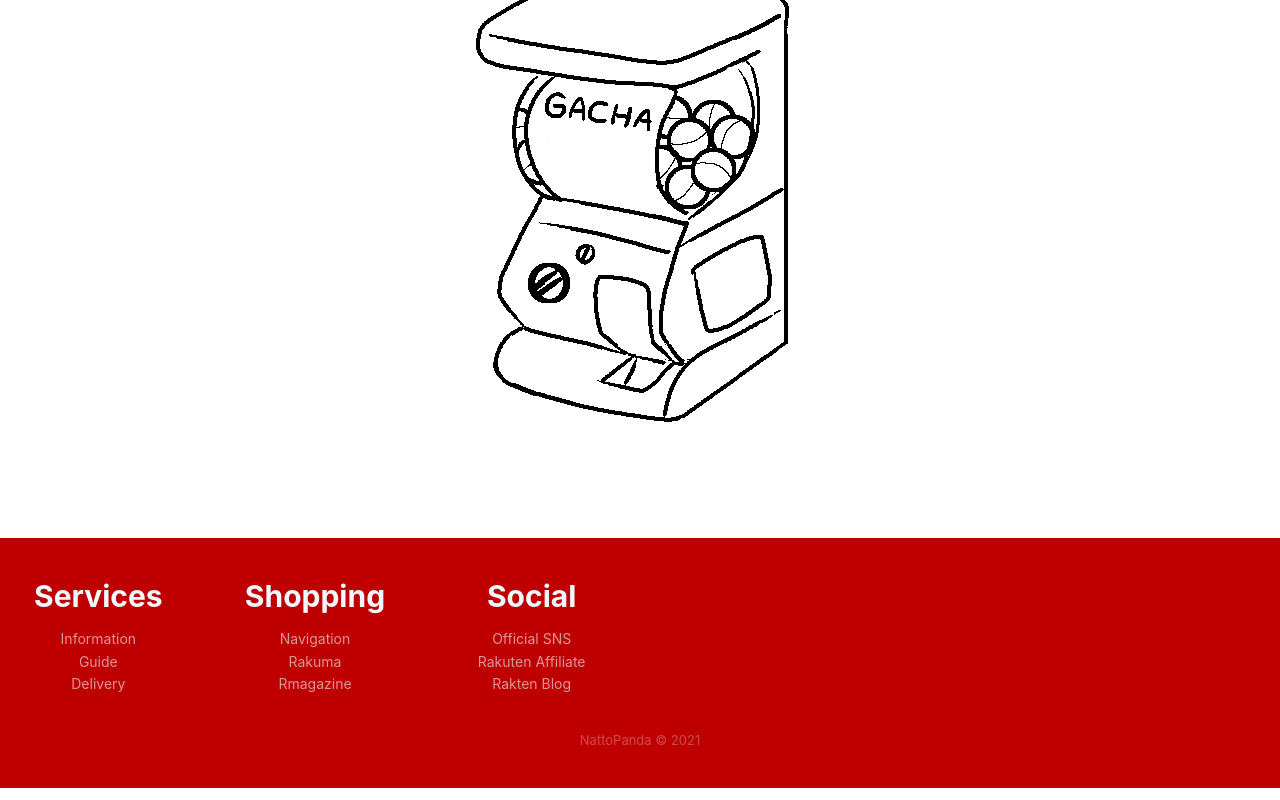
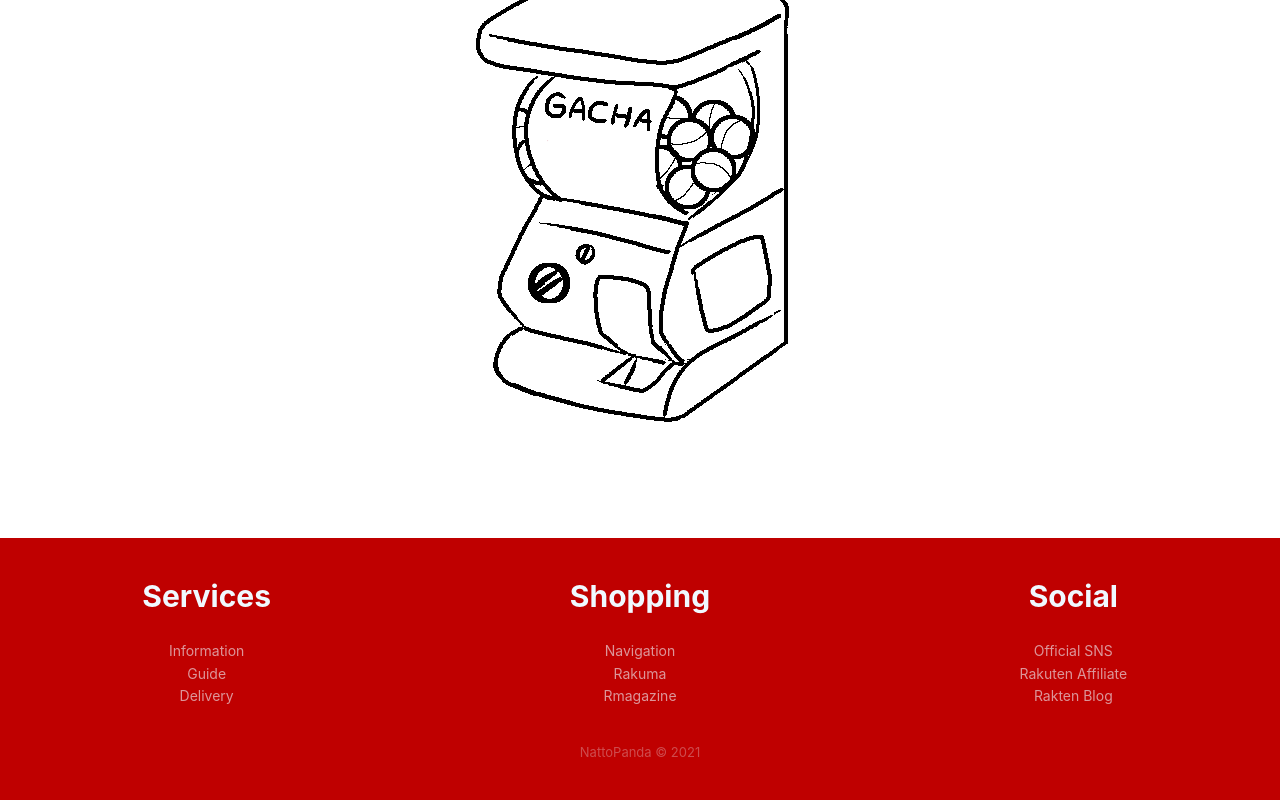
Before and after one commit to kikman-git/gacha, a React (Create React App) app in the folder gacha/: page /register in a window 1280 px wide. Shown: the part 414-1214 px from the top of the page. Built offline with nearby package versions, Linux system fonts and the light colour scheme.

Commit message:
change the row style

```diff
--- a/gacha/src/components/footer.js
+++ b/gacha/src/components/footer.js
@@ -8,7 +8,7 @@ function Footer() {
       <div className="footer-red">
         <footer>
         <div className="FooterContainer">
-                <div className="row">
+                <div className="row" >
                 <div className="column">
                         <h3>Services</h3>
                         <ul>
--- a/gacha/src/styles/Footer.css
+++ b/gacha/src/styles/Footer.css
@@ -2,6 +2,8 @@
   padding:40px 0;
   color:#f0f9ff;
   background-color:#bf0000;
+  text-align:center;
+
 }
 
 .footer-red h3 {
@@ -9,6 +11,7 @@
   margin-bottom:12px;
   font-weight:bold;
   font-size:16px;
+  text-align:center;
 }
 
 .footer-red ul {
@@ -17,12 +20,14 @@
   line-height:1.6;
   font-size:14px;
   margin-bottom:0;
+  text-align:center;
 }
 
 .footer-red ul a {
   color:inherit;
   text-decoration:none;
   opacity:0.6;
+  text-align:center;
 }
 
 .footer-red ul a:hover {
@@ -90,8 +95,10 @@
 
 .row {
   display: grid;
+  margin-left: auto;
+  margin-right: auto;
   grid-template-columns: repeat(auto-fill,
-                         minmax(185px, 1fr));
+                         minmax(380px, 1fr));
   grid-gap: 20px;
 
   @media (max-width: 1000px) {
@@ -99,3 +106,11 @@
                            minmax(200px, 1fr));}
 
 }
+
+.column{
+  display: flex;
+  flex-direction: column;
+  text-align: left;
+  max-width: 1000px;
+  margin: 0 auto;
+}
```
